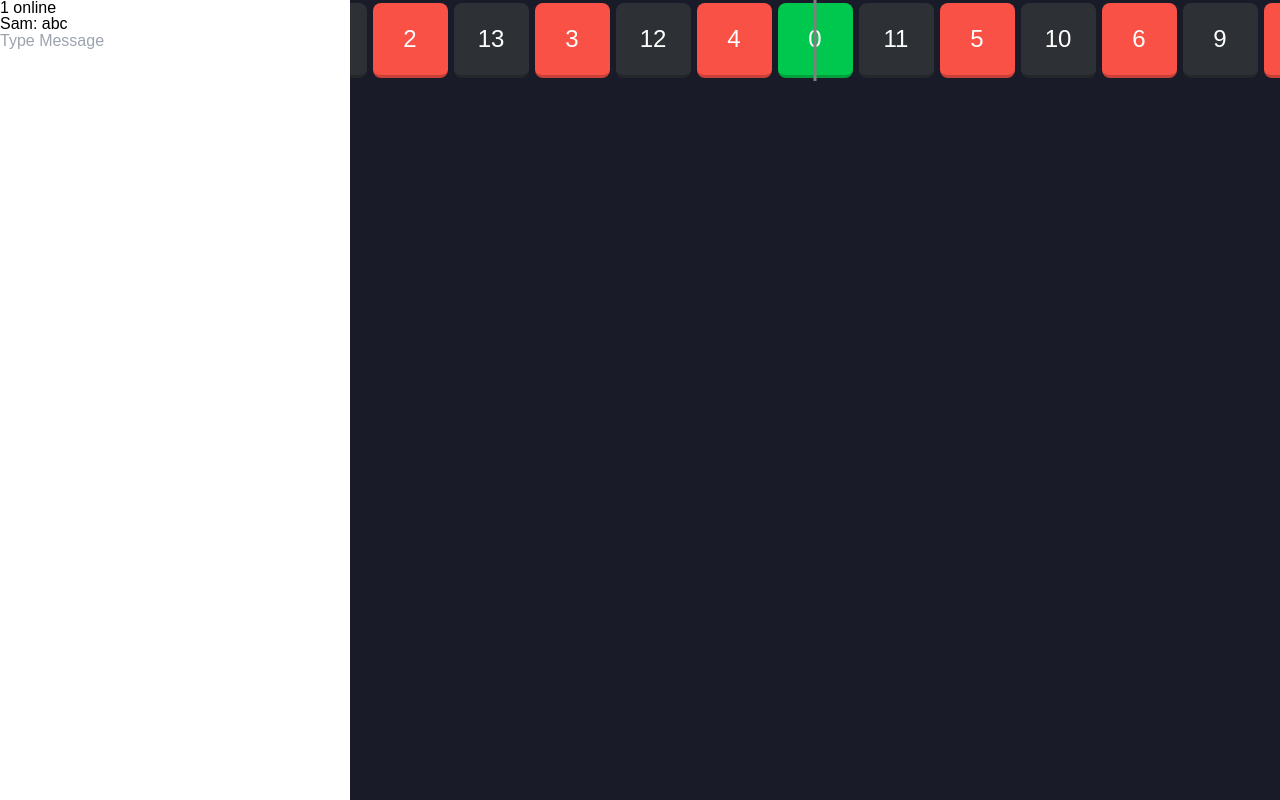
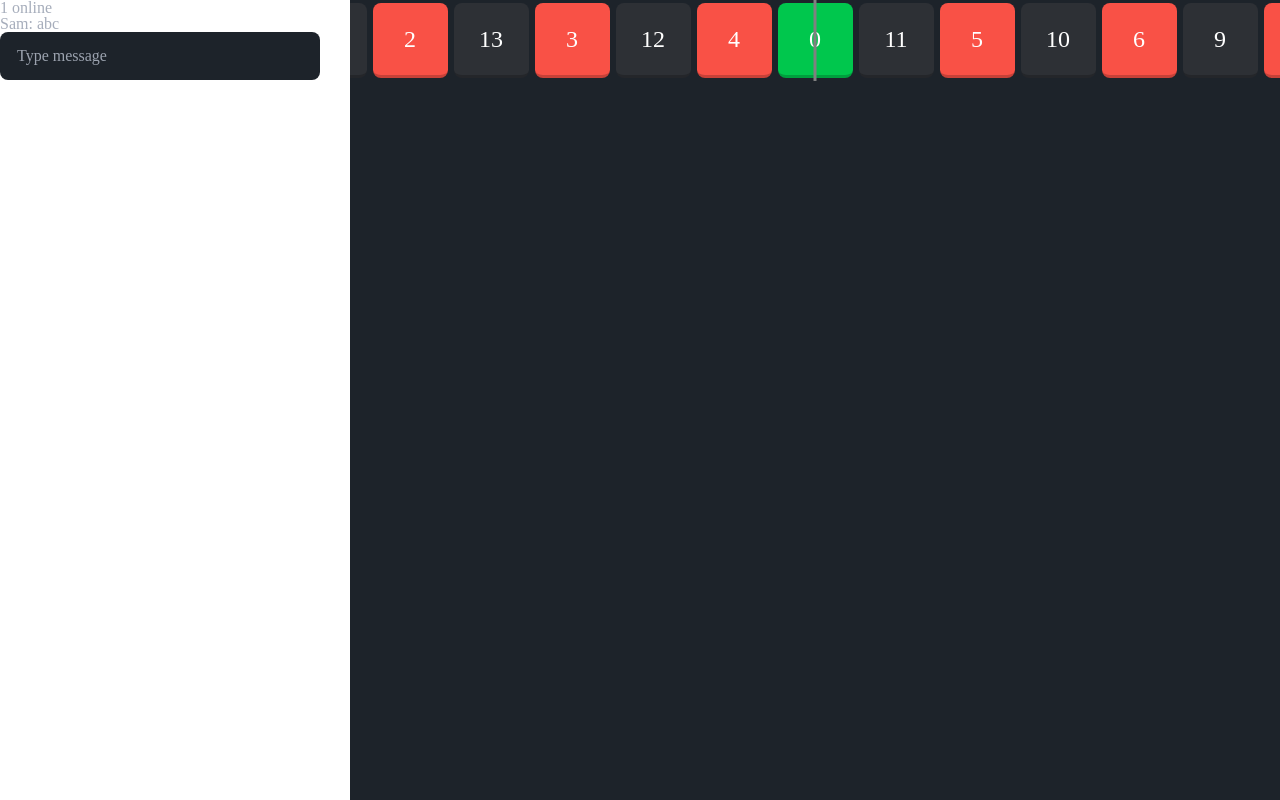
Before and after one commit to thanhbican/goals, a Vue app in the folder apps/client/: page / in a window 1280 px wide. Built offline with nearby package versions, Linux system fonts and the light colour scheme; no server answers.

Commit message:
feat: daisy ui

```diff
--- a/apps/client/package.json
+++ b/apps/client/package.json
@@ -16,6 +16,7 @@
     "@types/node": "^20.11.25",
     "@vitejs/plugin-vue": "^5.0.4",
     "autoprefixer": "^10.4.18",
+    "daisyui": "^4.7.3",
     "postcss": "^8.4.36",
     "sass": "^1.71.1",
     "tailwindcss": "^3.4.1",
--- a/apps/client/src/App.vue
+++ b/apps/client/src/App.vue
@@ -4,10 +4,11 @@ import Chat from './components/Chat.vue';
 </script>
 
 <template>
-  <div class="flex">
+  <div class="flex" data-theme="dark">
     <aside class="h-screen flex-shrink min-w-[350px] m-w-[375px] bg-white border-r">
       <Chat />
     </aside>
+
     <div class="flex-1 overflow-hidden">
       <Roulette />
     </div>
--- a/apps/client/src/components/Chat.vue
+++ b/apps/client/src/components/Chat.vue
@@ -33,7 +33,7 @@ socket.on('chat:sent', (message) => {
       </ul>
 
       <div>
-        <input type="text" placeholder="Type Message" v-model="chatValue" @keyup.enter="onChat">
+        <input type="text" placeholder="Type message" className="input w-full max-w-xs" />
       </div>
     </div>
   </section>
--- a/apps/client/src/components/Roulette.vue
+++ b/apps/client/src/components/Roulette.vue
@@ -96,11 +96,11 @@ onMounted(() => {
 
 
 <style lang="sass">
-*
-  box-sizing: border-box
-body
-  font-family: 'Titillium Web', sans-serif
-  background: #191B28
+// *
+  // box-sizing: border-box
+// body
+  // font-family: 'Titillium Web', sans-serif
+  // background: #191B28
 
 .roulette-wrapper
   position: relative
--- a/apps/client/tailwind.config.js
+++ b/apps/client/tailwind.config.js
@@ -4,5 +4,15 @@ export default {
   theme: {
     extend: {},
   },
-  plugins: [],
+  plugins: [require('daisyui')],
+  daisyui: {
+    themes: false, // false: only light + dark | true: all themes | array: specific themes like this ["light", "dark", "cupcake"]
+    darkTheme: 'dark', // name of one of the included themes for dark mode
+    base: true, // applies background color and foreground color for root element by default
+    styled: true, // include daisyUI colors and design decisions for all components
+    utils: true, // adds responsive and modifier utility classes
+    prefix: '', // prefix for daisyUI classnames (components, modifiers and responsive class names. Not colors)
+    logs: true, // Shows info about daisyUI version and used config in the console when building your CSS
+    themeRoot: ':root', // The element that receives theme color CSS variables
+  },
 }
```
